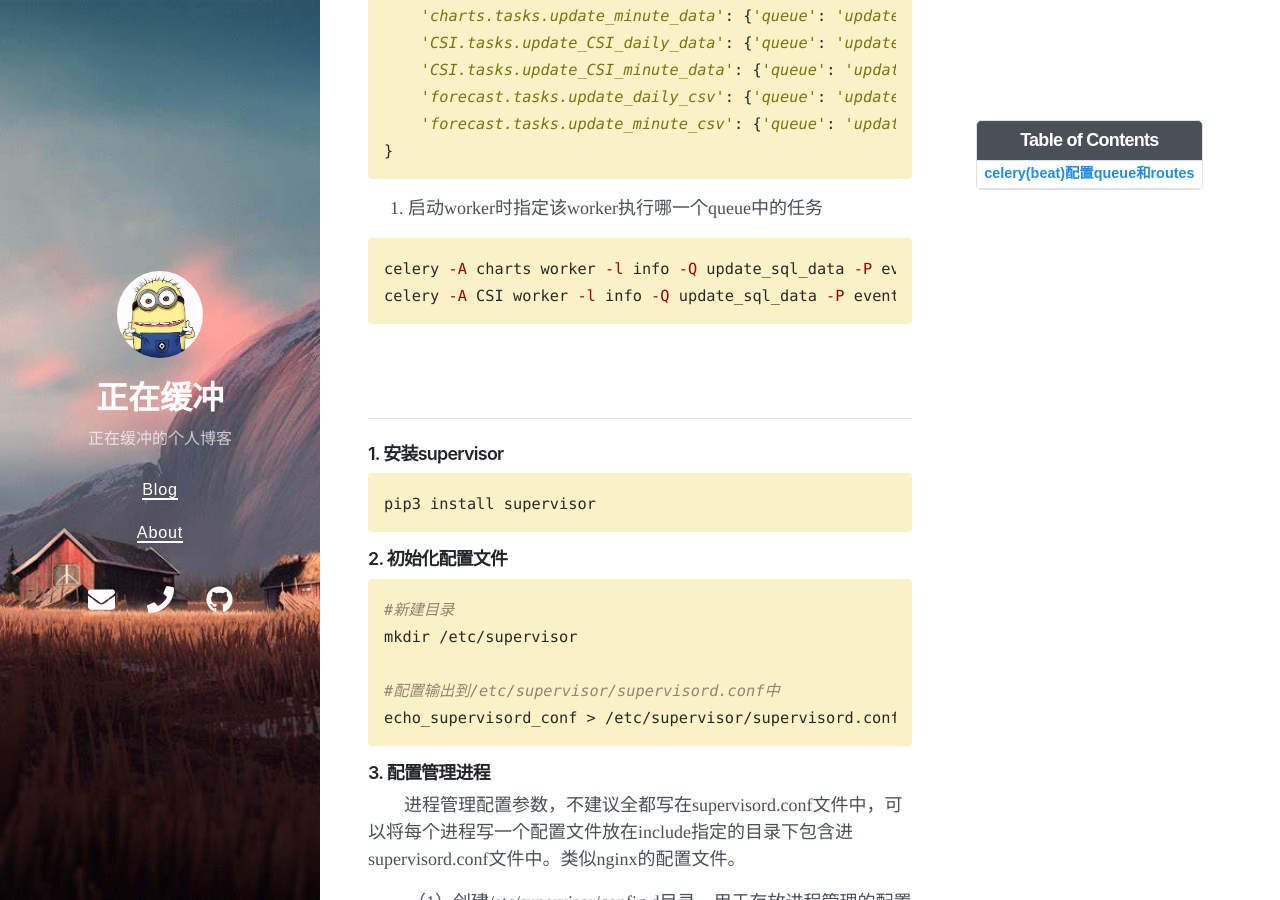
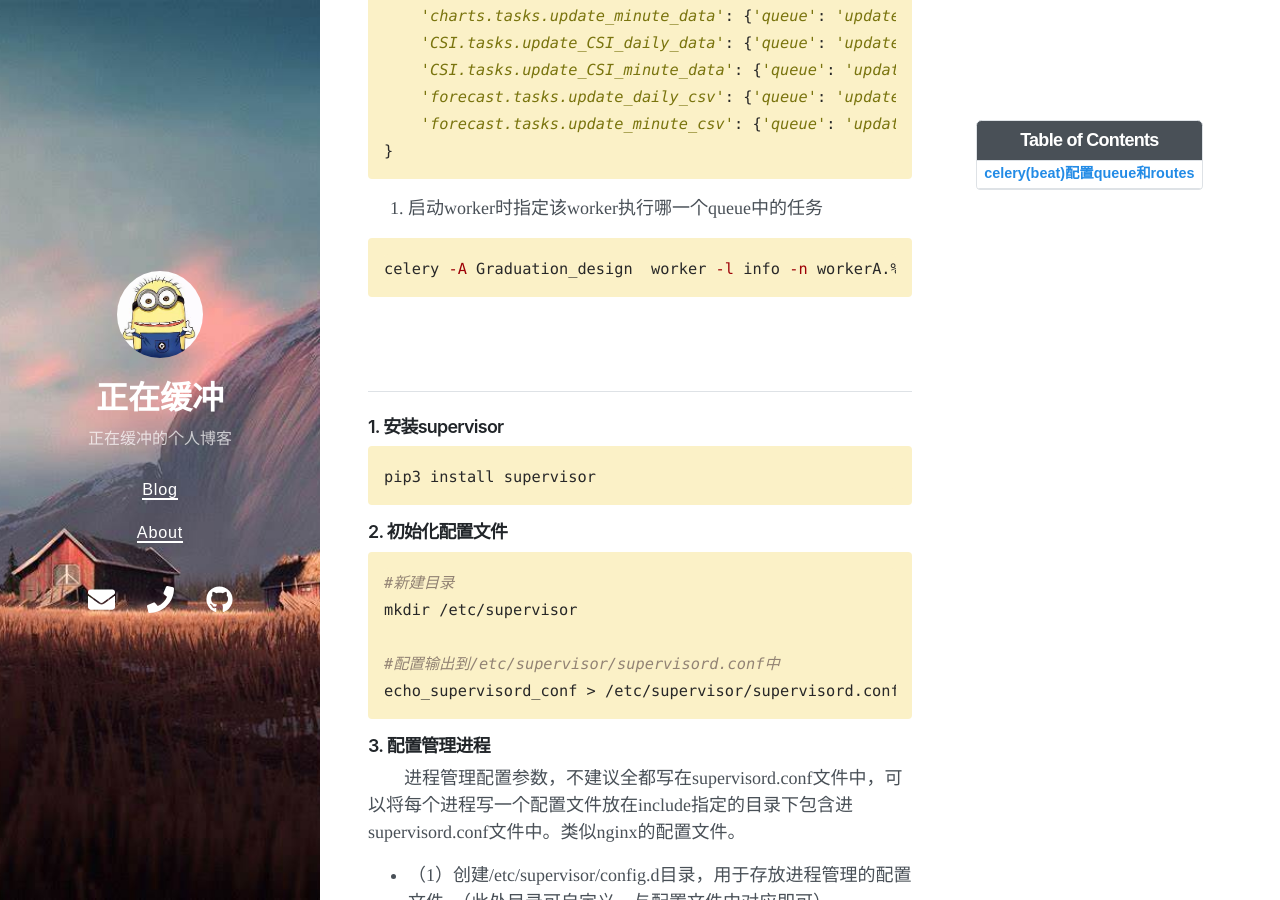
Before and after one commit to Zzhc3321/personal-blog.github.io, a Jekyll site: the page built from _posts/2022-03-13-supervisor配置.md, in a window 1280 px wide and 900 px high, scrolled down 523 px. Built offline with Jekyll 4.4.1, drawn with Linux system fonts in a browser that asks for light colours; nearby versions of some CDN libraries.

Commit message:
修改文件: _posts/2022-03-13-supervisor配置.md

````diff
--- a/_posts/2022-03-13-supervisor配置.md
+++ b/_posts/2022-03-13-supervisor配置.md
@@ -43,8 +43,7 @@ CELERY_ROUTES = {
 3. 启动worker时指定该worker执行哪一个queue中的任务
 
 ```shell
-celery -A charts worker -l info -Q update_sql_data -P eventlet
-celery -A CSI worker -l info -Q update_sql_data -P eventlet
+celery -A Graduation_design  worker -l info -n workerA.%h -Q appone_add_queue
 ```
 
 
````
